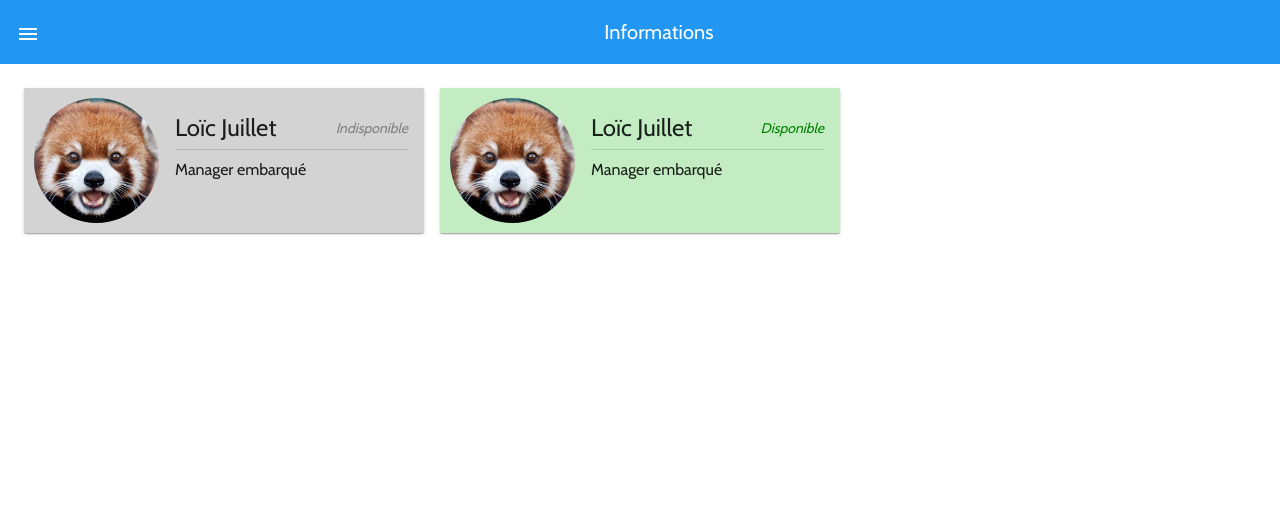
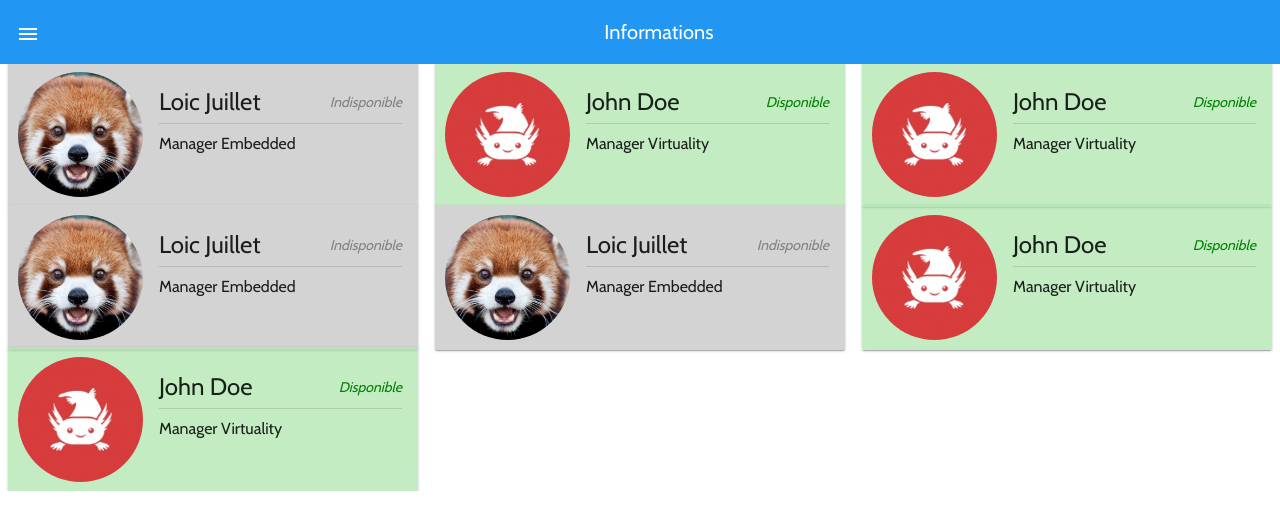
Before and after one commit to Hydhen/inform_me, a Django app: page /staff in a window 1280 px wide. Shown: the top 530 px of the page. Run offline with Django 3.2, Linux system fonts and the light colour scheme; some libraries are stand-ins or nearby versions.

Commit message:
template for staff menu finished add aria-label on social links

```diff
--- a/home/static/home/css/base.css
+++ b/home/static/home/css/base.css
@@ -26,6 +26,14 @@
 /*
  *  DEBUG COLOR
  */
+
+.dbg {
+    padding-left: 50px;
+    padding-top: 50px;
+    padding-right: 50px;
+    padding-bottom: 50px;
+}
+
 .red {
     background-color: red;
 }
--- a/home/static/home/css/staff.css
+++ b/home/static/home/css/staff.css
@@ -1,3 +1,7 @@
+.staff-card {
+
+}
+
 .profile-img {
 	width: 125px;
 	height: 125px;
@@ -19,18 +23,18 @@
     font-style: italic;
 }
 
-.md-headline.status.on {
+.md-headline.status.true {
     color: green;
 }
 
-.md-headline.status.off {
+.md-headline.status.false {
     color: grey;
 }
 
-.md-card.status.on {
+.md-card.status.true {
     background-color: rgba(175, 230, 175, 0.75);
 }
 
-.md-card.status.off {
+.md-card.status.false {
     background-color: lightgrey;
 }
--- a/home/static/home/js/index.js
+++ b/home/static/home/js/index.js
@@ -1,3 +1,4 @@
 app.controller('IndexCtrl', function ($scope) {
         console.log("hope this works !");
+        console.log(users);
 });
--- a/home/static/home/js/staff.js
+++ b/home/static/home/js/staff.js
@@ -1,3 +1,5 @@
 app.controller('StaffCtrl', function ($scope) {
         console.log("hope this works !");
+
+        $scope.users = djangoVar.users;
 });
--- a/home/templates/home/base.html
+++ b/home/templates/home/base.html
@@ -101,17 +101,17 @@
                     <span flex></span>
                     <md-list-item>
                         <a href="https://www.youtube.com/channel/UCFsxpxu-RVRoxwkDuFyb58A">
-                            <md-button class="brand-icon"><i class="fa fa-youtube"></i></md-button>
+                            <md-button class="brand-icon" aria-label="Youtube"><i class="fa fa-youtube"></i></md-button>
                         </a>
                     </md-list-item>
                     <md-list-item>
                         <a href="https://twitter.com/EpitechInnov">
-                            <md-button class="brand-icon"><i class="fa fa-twitter"></i></md-button>
+                            <md-button class="brand-icon" aria-label="Twitter"><i class="fa fa-twitter"></i></md-button>
                         </a>
                     </md-list-item>
                     <md-list-item>
                         <a href="https://www.facebook.com/groups/943906872291621/?fref=ts">
-                            <md-button class="brand-icon"><i class="fa fa-facebook-official"></i></md-button>
+                            <md-button class="brand-icon" aria-label="Facebook"><i class="fa fa-facebook-official"></i></md-button>
                         </a>
                     </md-list-item>
                     <span flex></span>
--- a/home/templates/home/staff.html
+++ b/home/templates/home/staff.html
@@ -7,47 +7,42 @@
 
 {% block content %}
 <div ng-controller="StaffCtrl" ng-cloak>
-    <md-content class="md-padding" layout-xs="column" layout="row">
-        <div flex-xs flex-gt-xs="33" layout="column">
-            <md-card class="md-card status off">
+    <md-grid-list md-cols-xs="1" md-cols-sm="2" md-cols-md="2" md-cols-gt-md="3" md-row-height="3:1">
+
+        <md-grid-tile ng-repeat="user in users">
+
+            <md-card ng-class="{'md-card status true': user['Status'] == 'true', 'md-card status false': user['Status'] == 'false'}" flex>
                 <div layout="row">
-                    <img class="profile-img" src="{% static "home/img/profile/RedPanda.jpg" %}" alt="Loïc Juillet" />
+                    <img class="profile-img" ng-src="{[{ user['Image'] }]}" alt="{[{ user['FirstName'] + ' ' + user['LastName']}]}" />
                     <md-card-title>
                         <md-card-title-text>
                             <div layout="row">
-                                <span class="md-headline">Loïc Juillet</span>
+                                <span class="md-headline">{[{ user['FirstName'] + ' ' + user['LastName'] }]}</span>
                                 <span flex></span>
-                                <span class="md-headline status off">Indisponible</span>
+                                <div ng-if="user['Status'] == 'true'">
+                                    <span class="md-headline status true">Disponible</span>
+                                </div>
+                                <div ng-if="user['Status'] == 'false'">
+                                    <span class="md-headline status false">Indisponible</span>
+                                </div>
                             </div>
                             <md-divider class="profile-divider"></md-divider>
-                            Manager embarqué
+                            {[{ user['Position'] + ' ' + user['Domain'] }]}
                         </md-card-title-text>
                     </md-card-title>
                 </div>
             </md-card>
-        </div>
-        <div flex-xs flex-gt-xs="33" layout="column">
-            <md-card class="md-card status on">
-                <div layout="row">
-                    <img class="profile-img" src="{% static "home/img/profile/RedPanda.jpg" %}" alt="Loïc Juillet" />
-                    <md-card-title>
-                        <md-card-title-text>
-                            <div layout="row">
-                                <span class="md-headline">Loïc Juillet</span>
-                                <span flex></span>
-                                <span class="md-headline status on">Disponible</span>
-                            </div>
-                            <md-divider class="profile-divider"></md-divider>
-                            Manager embarqué
-                        </md-card-title-text>
-                    </md-card-title>
-                </div>
-            </md-card>
-        </div>
-    </md-content>
+
+        </md-grid-tile>
+
+    </md-grid-list>
 </div>
 {% endblock %}
 
 {% block js %}
+<script type="text/javascript">
+    var djangoVar = {}
+    djangoVar.users = {{ users|safe }};
+</script>
 <script type="text/javascript" src="{% static "home/js/staff.js" %}"></script>
 {% endblock %}
--- a/home/views/staff.py
+++ b/home/views/staff.py
@@ -6,6 +6,30 @@
 #    print("%s is aged at %d" % (record['Name'], record['Age']))
 
 from django.shortcuts import render
+import json
 
 def staff(request):
-    return render(request, 'home/staff.html')
+    user1 = dict()
+    user1['FirstName'] = 'Loic'
+    user1['LastName'] = 'Juillet'
+    user1['Position'] = 'Manager'
+    user1['Domain'] = 'Embedded'
+    user1['Status'] = 'false'
+    user1['Image'] = '/static/home/img/profile/RedPanda.jpg'
+    user2 = dict()
+    user2['FirstName'] = 'John'
+    user2['LastName'] = 'Doe'
+    user2['Position'] = 'Manager'
+    user2['Domain'] = 'Virtuality'
+    user2['Status'] = 'true'
+    user2['Image'] = '/static/home/img/profile/Axolotl.jpg'
+    users = list()
+    users.append(user1)
+    users.append(user2)
+    users.append(user2)
+    users.append(user1)
+    users.append(user1)
+    users.append(user2)
+    users.append(user2)
+
+    return render(request, 'home/staff.html', {'user1': user1, 'users': users})
```
Also changed, not shown: home/static/home/img/profile/Axolotl.jpg (added).
